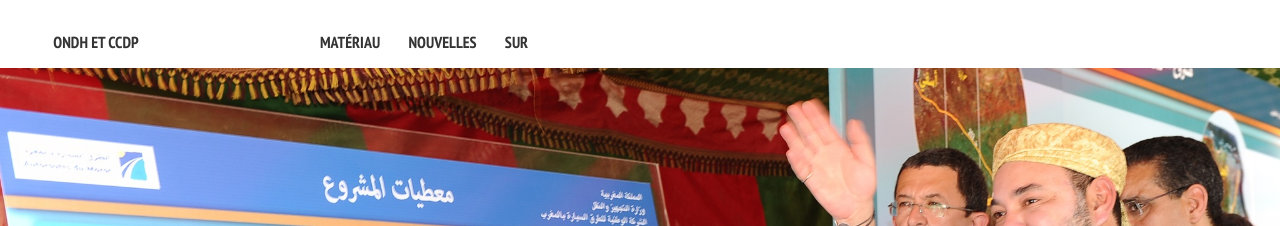
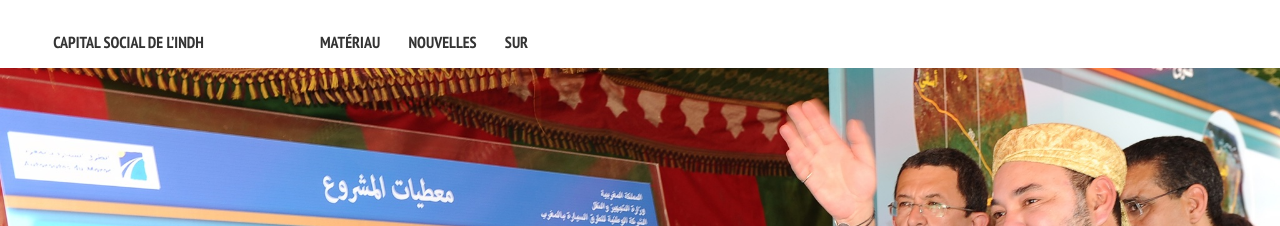
Before and after one commit to bquast/ondh, a Jekyll site: the page built from index.md, in a window 1280 px wide. Shown: the top 226 px of the page. Built offline with Jekyll 4.4.1, drawn with Linux system fonts in a browser that asks for light colours; nearby versions of some CDN libraries.

Commit message:
fix site title

```diff
--- a/_config.yml
+++ b/_config.yml
@@ -1,6 +1,6 @@
 # Site wide configuration
 
-title:            ONDH et CCDP
+title:            Capital social de l’INDH
 locale:           fr_CH
 url:              http://qua.st/ondh
 
```
